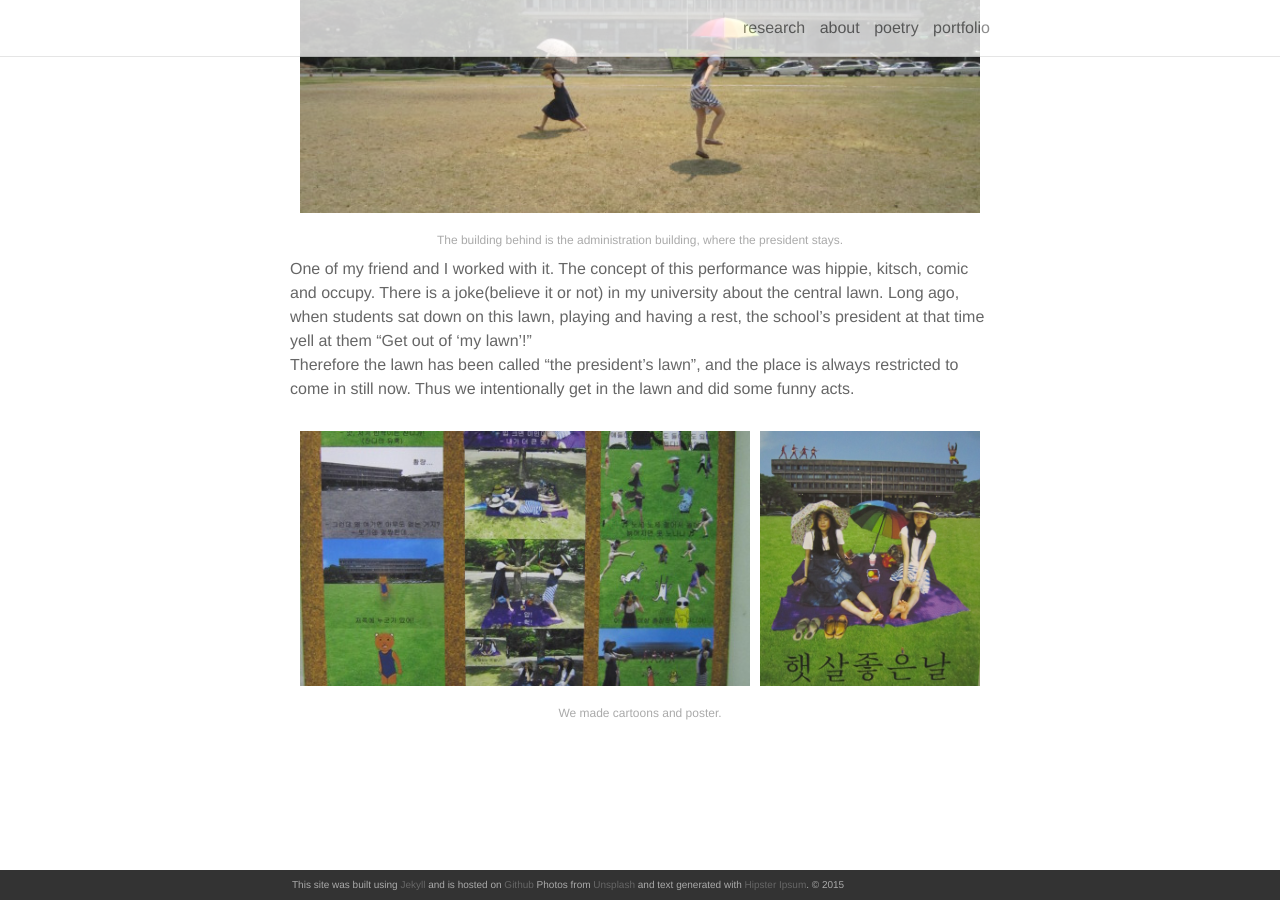
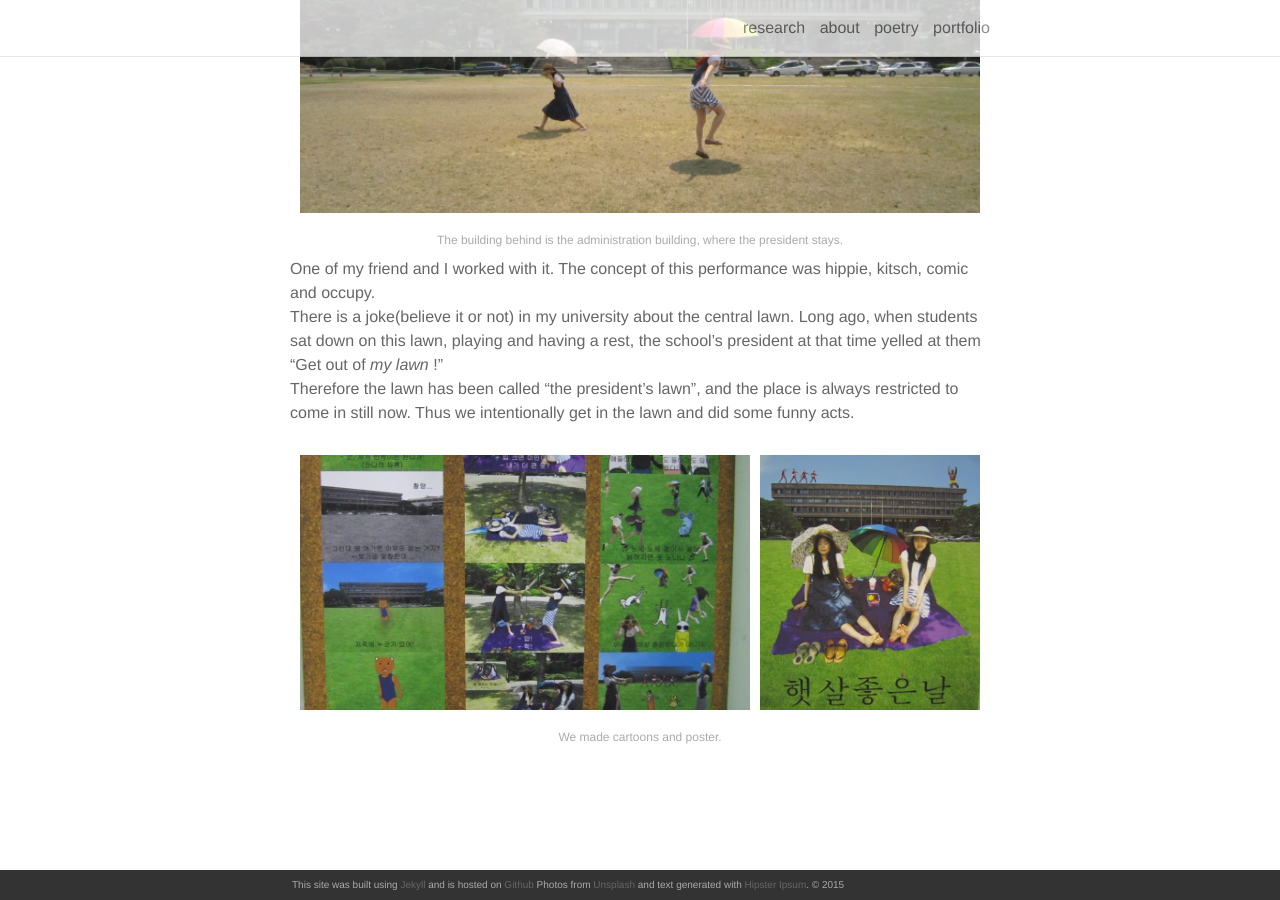
Before and after one commit to lucid2713/lucid2713.github.io, a Jekyll site: the page built from _portfolio/8_project.markdown, in a window 1280 px wide and 900 px high, scrolled down 611 px. Built offline with Jekyll 4.4.1, drawn with Linux system fonts in a browser that asks for light colours; nearby versions of some CDN libraries.

Commit message:
edit texts

```diff
--- a/_portfolio/7_project.markdown
+++ b/_portfolio/7_project.markdown
@@ -28,7 +28,8 @@ Videos, photos and more descriptions will be upload.
 	<img class="col one" src="{{ site.baseurl }}/img/7.jpg" alt="" title="example image"/>
 </div>
 <div class="col three caption">
-	Participants can pick one of cards they're interested in, then read texts written back on it. The recitation becomes individual color.
+	Participants can pick one of cards they're interested in, then read texts written back on it. <br/>
+	The recitation becomes individual color.
 </div>
 
 
--- a/_portfolio/8_project.markdown
+++ b/_portfolio/8_project.markdown
@@ -24,8 +24,8 @@ SNU hippie generation, performance, 2012
 	The building behind is the administration building, where the president stays.
 </div>
 
-One of my friend and I worked with it. The concept of this performance was hippie, kitsch, comic and occupy.
-There is a joke(believe it or not) in my university about the central lawn. Long ago, when students sat down on this lawn, playing and having a rest, the school's president at that time yell at them "Get out of 'my lawn'!" <br/>
+One of my friend and I worked with it. The concept of this performance was hippie, kitsch, comic and occupy.<br/>
+There is a joke(believe it or not) in my university about the central lawn. Long ago, when students sat down on this lawn, playing and having a rest, the school's president at that time yelled at them "Get out of *my lawn* !" <br/>
 Therefore the lawn has been called "the president's lawn", and the place is always restricted to come in still now. Thus we intentionally get in the lawn and did some funny acts.
 
 
```
